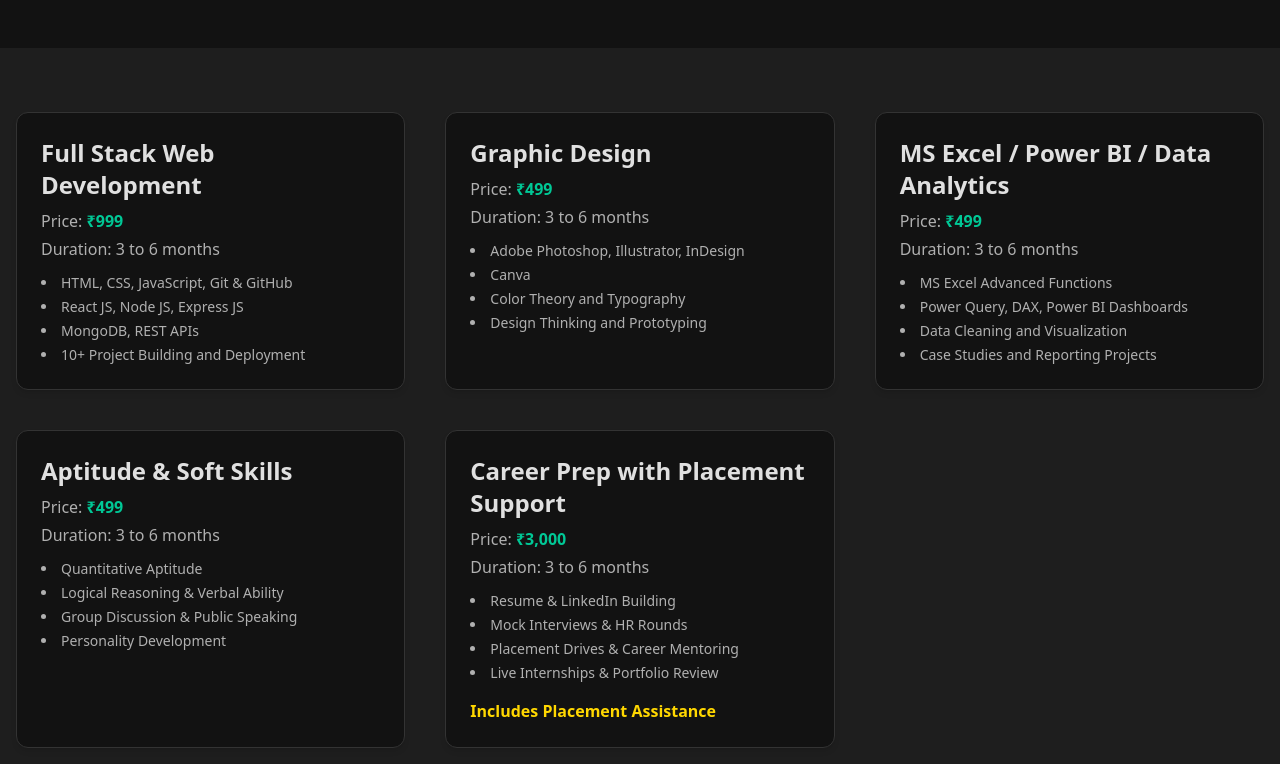
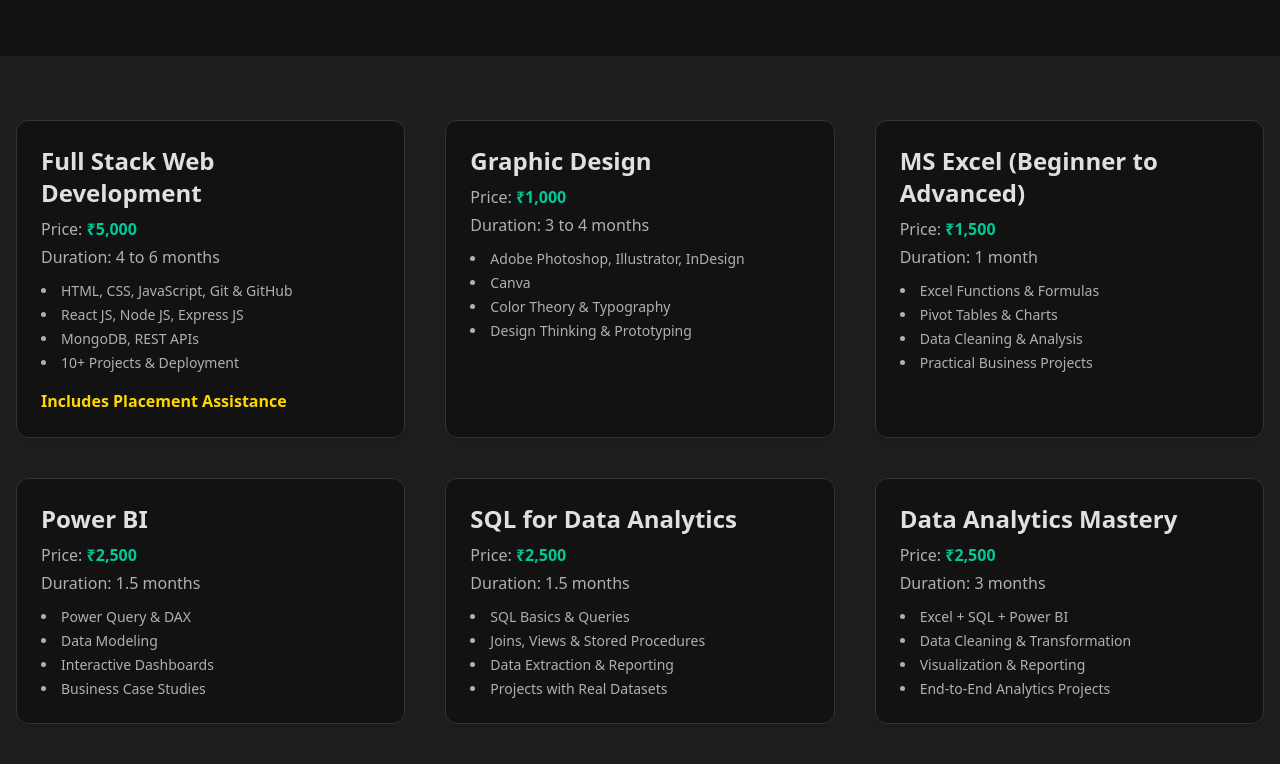
Before and after one commit to RAKESHM28102000/inspirelooptech, a React (Vite) app: page /coaching in a window 1280 px wide. Shown: the part 360-1124 px from the top of the page. Built offline with nearby package versions, Linux system fonts and the light colour scheme.

Commit message:
about page updated

```diff
--- a/src/pages/About.jsx
+++ b/src/pages/About.jsx
@@ -137,7 +137,7 @@
             message: 'Amazing branding work! My startup now looks premium and professional.',
           },
           {
-            name: 'Prem kumar D.',
+            name: 'Prem kumar M.',
             message: 'I learned web design from their coaching program and now freelance full-time.',
           },
         ].map((testimonial, idx) => (
@@ -154,7 +154,7 @@
   <div className="max-w-6xl mx-auto grid md:grid-cols-2 gap-10 items-center">
     <div className="w-full">
       <img
-        src="./image/rakesh.jpeg" // Replace with your actual image path
+        src="./image/rakesh.jpg" // Replace with your actual image path
         alt="Rakesh M"
         className="rounded-xl shadow-md w-full object-cover h-auto"
       />
--- a/src/pages/Coaching.jsx
+++ b/src/pages/Coaching.jsx
@@ -3,44 +3,80 @@
 const courses = [
   {
     title: 'Full Stack Web Development',
-    price: '₹999',
-    duration: '3 to 6 months',
-    placement: false,
+    price: '₹5,000',
+    duration: '4 to 6 months',
+    placement: true,
     syllabus: [
       'HTML, CSS, JavaScript, Git & GitHub',
       'React JS, Node JS, Express JS',
       'MongoDB, REST APIs',
-      '10+ Project Building and Deployment',
+      '10+ Projects & Deployment',
     ],
   },
   {
     title: 'Graphic Design',
-    price: '₹499',
-    duration: '3 to 6 months',
+    price: '₹1,000',
+    duration: '3 to 4 months',
     placement: false,
     syllabus: [
       'Adobe Photoshop, Illustrator, InDesign',
       'Canva',
-      'Color Theory and Typography',
-      'Design Thinking and Prototyping',
+      'Color Theory & Typography',
+      'Design Thinking & Prototyping',
     ],
   },
   {
-    title: 'MS Excel / Power BI / Data Analytics',
-    price: '₹499',
-    duration: '3 to 6 months',
+    title: 'MS Excel (Beginner to Advanced)',
+    price: '₹1,500',
+    duration: '1 month',
     placement: false,
     syllabus: [
-      'MS Excel Advanced Functions',
-      'Power Query, DAX, Power BI Dashboards',
-      'Data Cleaning and Visualization',
-      'Case Studies and Reporting Projects',
+      'Excel Functions & Formulas',
+      'Pivot Tables & Charts',
+      'Data Cleaning & Analysis',
+      'Practical Business Projects',
+    ],
+  },
+  {
+    title: 'Power BI',
+    price: '₹2,500',
+    duration: '1.5 months',
+    placement: false,
+    syllabus: [
+      'Power Query & DAX',
+      'Data Modeling',
+      'Interactive Dashboards',
+      'Business Case Studies',
+    ],
+  },
+  {
+    title: 'SQL for Data Analytics',
+    price: '₹2,500',
+    duration: '1.5 months',
+    placement: false,
+    syllabus: [
+      'SQL Basics & Queries',
+      'Joins, Views & Stored Procedures',
+      'Data Extraction & Reporting',
+      'Projects with Real Datasets',
+    ],
+  },
+  {
+    title: 'Data Analytics Mastery',
+    price: '₹2,500',
+    duration: '3 months',
+    placement: false,
+    syllabus: [
+      'Excel + SQL + Power BI',
+      'Data Cleaning & Transformation',
+      'Visualization & Reporting',
+      'End-to-End Analytics Projects',
     ],
   },
   {
     title: 'Aptitude & Soft Skills',
-    price: '₹499',
-    duration: '3 to 6 months',
+    price: '₹3,000',
+    duration: '2 months',
     placement: false,
     syllabus: [
       'Quantitative Aptitude',
@@ -51,14 +87,14 @@
   },
   {
     title: 'Career Prep with Placement Support',
-    price: '₹3,000',
-    duration: '3 to 6 months',
+    price: '₹5,000',
+    duration: '2 to 3 months',
     placement: true,
     syllabus: [
       'Resume & LinkedIn Building',
       'Mock Interviews & HR Rounds',
-      'Placement Drives & Career Mentoring',
-      'Live Internships & Portfolio Review',
+      'Placement Drives & Mentoring',
+      'Portfolio Review & Live Internships',
     ],
   },
 ];
@@ -66,13 +102,15 @@
 const Coaching = () => {
   return (
     <div className="space-y-16 pt-12">
+      {/* Header Section */}
       <section className="bg-[#121212] text-center py-16 px-4" data-aos="fade-up">
-        <h2 className="text-4xl font-bold text-[#E0E0E0] mb-4">Student Empowerment Program</h2>
-        <p className="text-[#B0B0B0] max-w-3xl mx-auto">
-          Empowering rural students with in-demand tech, design, and business skills through expert mentorship and real-world training.
+        <h2 className="text-4xl font-bold text-[#E0E0E0] mb-4">Students Online Live Coaching</h2>
+        <p className="text-[#B0B0B0] max-w-3xl mx-auto text-lg">
+          Learn in-demand skills with our live online coaching programs designed to prepare you for jobs, freelancing, and entrepreneurship.
         </p>
       </section>
 
+      {/* Courses Section */}
       <section className="bg-[#1E1E1E] py-16 px-4" data-aos="fade-up">
         <div className="max-w-7xl mx-auto grid lg:grid-cols-3 md:grid-cols-2 gap-10">
           {courses.map((course, idx) => (
@@ -82,7 +120,9 @@
               data-aos="zoom-in"
             >
               <h3 className="text-2xl text-[#E0E0E0] font-semibold mb-2">{course.title}</h3>
-              <p className="text-[#B0B0B0] mb-1 font-medium">Price: <span className="text-[#00C896] font-bold">{course.price}</span></p>
+              <p className="text-[#B0B0B0] mb-1 font-medium">
+                Price: <span className="text-[#00C896] font-bold">{course.price}</span>
+              </p>
               <p className="text-[#B0B0B0] mb-3">Duration: {course.duration}</p>
               <ul className="list-disc list-inside space-y-1 text-[#B0B0B0] text-sm">
                 {course.syllabus.map((point, i) => (
@@ -96,6 +136,15 @@
           ))}
         </div>
       </section>
+
+      {/* Motivational Quote */}
+      <section className="bg-[#121212] py-12 px-4 text-center" data-aos="fade-up">
+        <div className="max-w-3xl mx-auto">
+          <p className="text-[#B0B0B0] text-lg italic">
+            “Learning comes first, money is secondary. Even if you don’t have money, you’re always welcome to join and learn.”
+          </p>
+        </div>
+      </section>
     </div>
   );
 };
--- a/src/pages/Home.jsx
+++ b/src/pages/Home.jsx
@@ -2,7 +2,6 @@
 import Services from './Services';
 import Contact from './Contact';
 import Coaching from './Coaching';
-import Portfolio from './Portfolio';
 import SkillMarquee from './SkillMarquee';
 import TextTransition, { presets } from 'react-text-transition';
 import 'aos/dist/aos.css';
```
Also changed, not shown: 2 other files (tests, documents, lock files or other folders).
